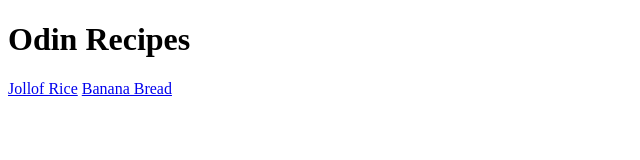
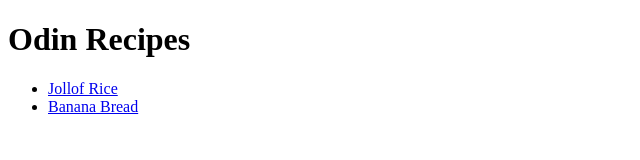
Before and after one commit to GogittossjX/odin-recipes, a plain HTML site: page index.html in a window 1280 px wide. Shown: the whole page, without its empty margins (0-640 px from the left). Drawn offline with Linux system fonts and the light colour scheme.

Commit message:
Add listing out of recipies in main page

```diff
--- a/index.html
+++ b/index.html
@@ -7,7 +7,9 @@
 
     <body>
         <h1>Odin Recipes</h1>
-        <a href="./recipes/jollof.html">Jollof Rice</a>
-        <a href="./recipes/bananabread.html">Banana Bread</a>
+        <ul>
+            <li><a href="./recipes/jollof.html">Jollof Rice</a></li>
+            <li><a href="./recipes/bananabread.html">Banana Bread</a></li>
+        </ul>
     </body>
 </html>
```
